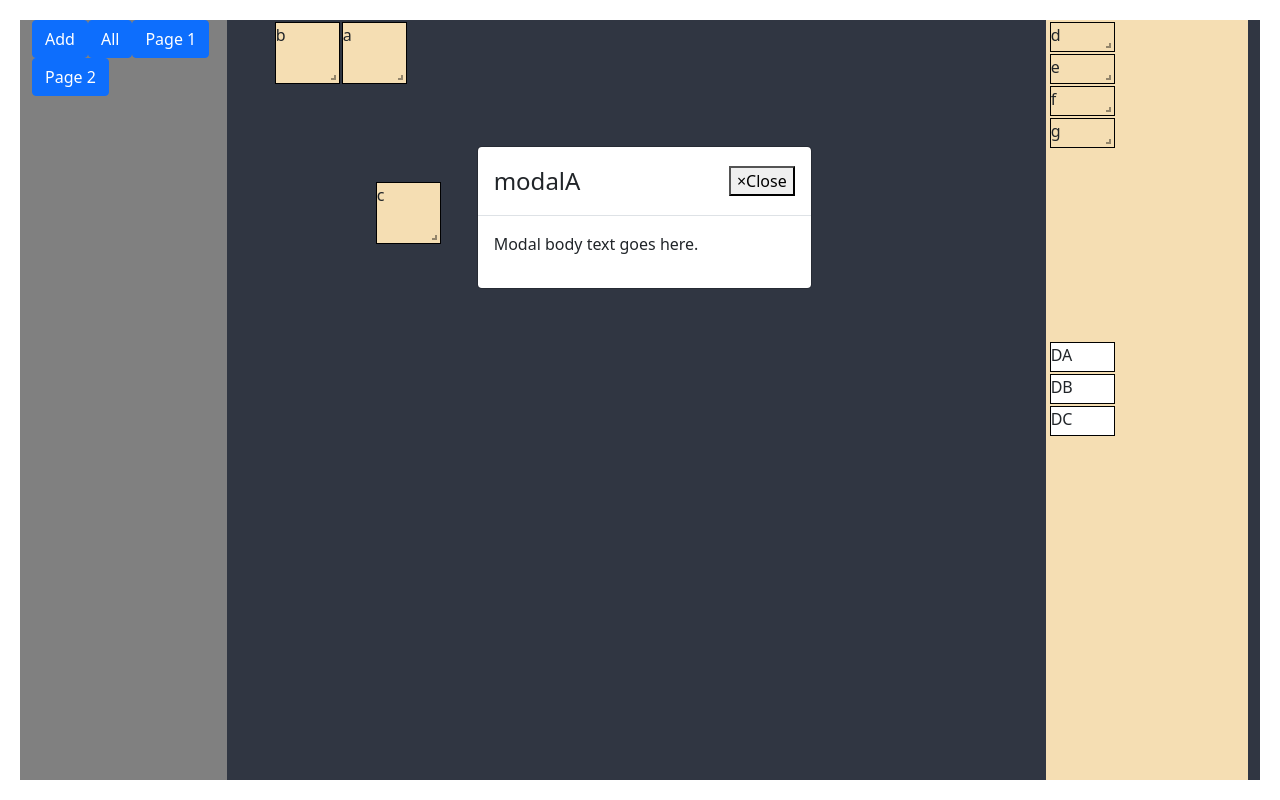
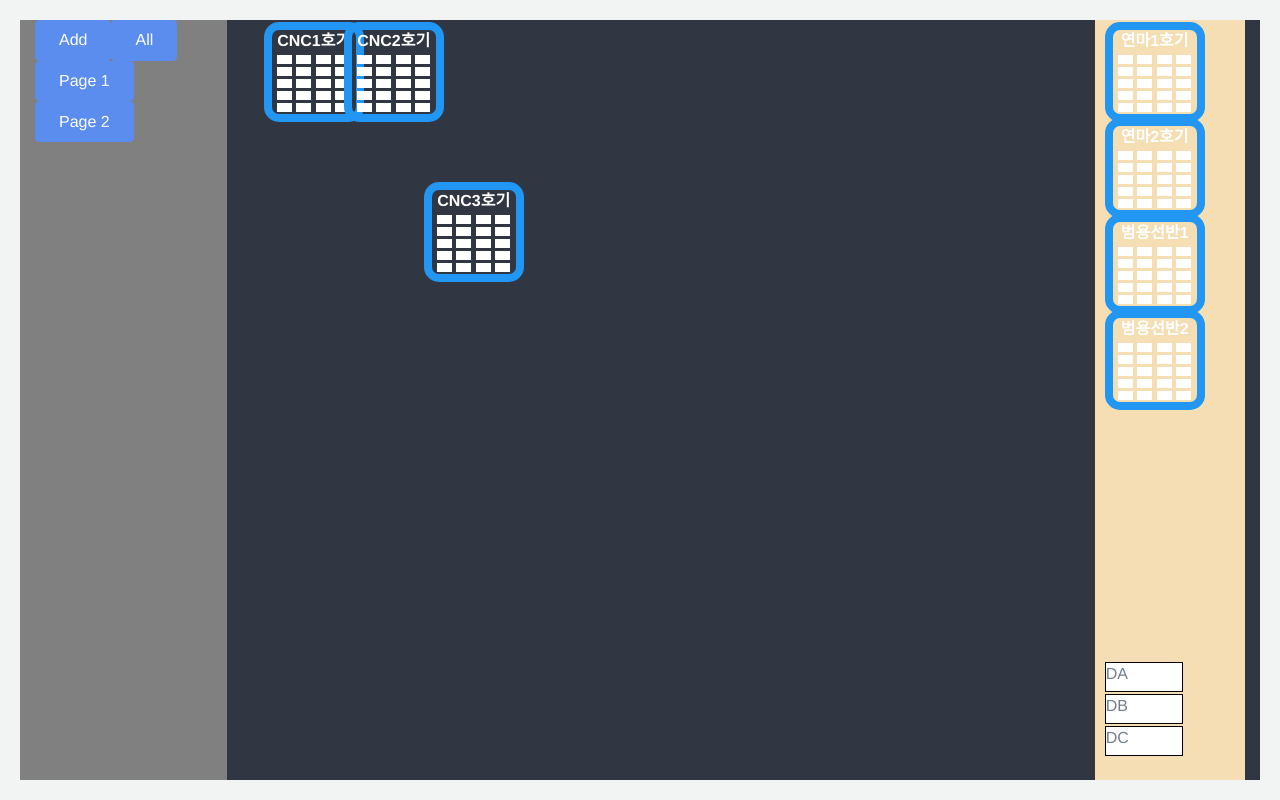
Before and after one commit to Luke-pak/react-test, a React (Create React App) app: page / in a window 1280 px wide. Built offline with nearby package versions, Linux system fonts and the light colour scheme.

Commit message:
210422-001 그리드 모양

```diff
--- a/src/App.js
+++ b/src/App.js
@@ -1,14 +1,16 @@
 import { useEffect, useRef } from 'react';
-import { RecoilRoot } from 'recoil';
+import { useSetRecoilState } from 'recoil';
 import { Container, Row, Col } from 'react-bootstrap';
 import './bootstrap.css';
 import './gridStyle.css';
 
 import AddGrid from './AddGrid';
 import GridTotal from './GridTotal';
+import { GridWidth } from './atoms/GridState';
 
 function App() {
   const stageCanvasRef = useRef(null);
+  const setGridWidth = useSetRecoilState(GridWidth);
   useEffect(() => {
     // useEffect는 랜더링 이후에 실행된다. API에 확인하면 대체 할수 있는 다른 함수도 있다.
     // stageCanvasRef 참조를 Component에 ref={stageCanvasRef} 로 연결하고 useEffect에서 param으로 가져온다.
@@ -16,23 +18,22 @@ function App() {
     if (stageCanvasRef.current) {
       let height = stageCanvasRef.current.offsetHeight;
       let width = stageCanvasRef.current.offsetWidth;
+      setGridWidth(width - 30);
       console.log(height, width);
     }
   }, [stageCanvasRef]);
 
   return (
-    <RecoilRoot>
     <Container style={{ backgroundColor: '#303642' }} fluid>
       <Row>
-          <Col md="12" lg="2" style={{ backgroundColor: 'gray' }}>
+        <Col md="12" xl="2" style={{ backgroundColor: 'gray' }}>
           <AddGrid />
         </Col>
-          <Col md="12" lg="10" ref={stageCanvasRef}>
+        <Col md="12" xl="10" ref={stageCanvasRef}>
           <GridTotal />
         </Col>
       </Row>
     </Container>
-    </RecoilRoot>
   );
 }
 
--- a/src/GridFixedAsset.js
+++ b/src/GridFixedAsset.js
@@ -1,16 +1,75 @@
-import { useRecoilState, useRecoilValue } from 'recoil';
+import { useRecoilState, useRecoilValue, useSetRecoilState } from 'recoil';
 import ReactGridLayout from 'react-grid-layout';
-import { Grid, GridWidth, GridPage } from './atoms/GridState';
+import {
+  Grid,
+  GridWidth,
+  GridPage,
+  ModalGrid,
+  ModalShow,
+} from './atoms/GridState';
+
+import { Row, Col, Container } from 'react-bootstrap';
 
 function GridFixedAsset() {
   const [layout, setLayout] = useRecoilState(Grid);
   const page = useRecoilValue(GridPage);
   const gridWidth = useRecoilValue(GridWidth);
+  const setModal = useSetRecoilState(ModalGrid);
+
+  const setModalShowState = useSetRecoilState(ModalShow);
 
   const ClickItem = e => {
     const key = e.target.id;
     const clickItem = layout.find(item => item.i === key);
-    console.log(clickItem);
+    setModal([
+      {
+        i: `modal${clickItem.name}`,
+        name: `modalA${clickItem.name}`,
+        x: 0,
+        y: 0,
+        w: 30,
+        h: 20,
+      },
+    ]);
+
+    setModalShowState(true);
+
+    // { i: 'modalA', name: 'modalA', x: 7, y: 3, w: 10, h: 10 }
+  };
+
+  const makeGauge = () => {
+    let gauge = [];
+    for (let index = 0; index < 5; index++) {
+      gauge.push(
+        <div
+          style={{
+            margin: '3px',
+            width: '15px',
+            height: '9px',
+            backgroundColor: 'white',
+          }}
+        ></div>
+      );
+    }
+    return gauge;
+  };
+
+  const makeGaugeCol = () => {
+    let gauge = [];
+    for (let index = 0; index < 4; index++) {
+      gauge.push(
+        <Col
+          lg="2"
+          style={{
+            height: '62px',
+            padding: '0',
+          }}
+        >
+          {makeGauge()}
+        </Col>
+      );
+    }
+    return gauge;
   };
 
   const generateDOM = () => {
@@ -21,10 +80,36 @@ function GridFixedAsset() {
             key={val.i}
             id={val.i}
             data-grid={val}
-            style={{ backgroundColor: 'wheat' }}
-            onClick={ClickItem}
+            style={{ backgroundColor: '#00000000', border: 'none' }}
+            // onClick={ClickItem}
           >
-            {val.name}
+            <div
+              style={{
+                border: '8px solid #2196f3',
+                borderRadius: '15px',
+                height: '100px',
+                width: '100px',
+                color: 'white',
+                cursor: 'pointer',
+              }}
+            >
+              <Container className="justify-content-md-center p-0">
+                <Row className="justify-content-md-center">
+                  <Col
+                    lg="12"
+                    style={{ textAlign: 'center', fontWeight: 'bold' }}
+                  >
+                    {val.name}
+                  </Col>
+
+                  <Col lg="12" style={{ height: '5em', paddingLeft: '13px' }}>
+                    <Row className="justify-content-md-center">
+                      {makeGaugeCol()}
+                    </Row>
+                  </Col>
+                </Row>
+              </Container>
+            </div>
           </div>
         );
       } else {
@@ -45,31 +130,33 @@ function GridFixedAsset() {
     const _oldItem = layout.find(item => item.i === oldItem.i);
     newItem.name = _oldItem.name;
 
-    if (newItem.x >= 24 && oldItem.x < 24) {
+    if (newItem.x >= 43 && oldItem.x < 43) {
       // alert('삭제되었습니다.');
-      newItem.w = 2;
-      newItem.h = 1;
+      newItem.w = 4;
+      newItem.h = 3;
       setLayout([...newLayout, newItem]);
-    } else if (newItem.x < 24 && oldItem.x >= 24) {
-      newItem.w = 2;
-      newItem.h = 2;
+    } else if (newItem.x < 43 && oldItem.x >= 43) {
+      newItem.w = 4;
+      newItem.h = 3;
       setLayout([...newLayout, newItem]);
     }
+
+    console.log(newItem.x, newItem.y);
   };
 
   return (
     <>
       <ReactGridLayout
         className={'layout'}
-        cols={30}
+        cols={50}
         rowHeight={30}
         width={gridWidth}
-        autoSize={true}
+        autoSize={false}
         margin={[2, 2]}
         preventCollision={true}
         verticalCompact={false}
         isDraggable={true}
-        isResizable={true}
+        isResizable={false}
         onDragStop={ItemCallback}
         style={{ position: 'absolute' }}
       >
--- a/src/GridModal.js
+++ b/src/GridModal.js
@@ -1,19 +1,22 @@
-import { useRecoilValue } from 'recoil';
+import { useRecoilState, useRecoilValue } from 'recoil';
 import ReactGridLayout from 'react-grid-layout';
-import { GridWidth, GridPage, ModalGrid } from './atoms/GridState';
+import { GridWidth, GridPage, ModalGrid, ModalShow } from './atoms/GridState';
 import { Modal } from 'react-bootstrap';
 
 function GridModal() {
   const page = useRecoilValue(GridPage);
   const gridWidth = useRecoilValue(GridWidth);
   const modalGrid = useRecoilValue(ModalGrid);
+  const [modalShow, setModalShowState] = useRecoilState(ModalShow);
 
-  // { i: 'modalA', name: 'modalA', x: 3, y: 3, w: 2, h: 2}
+  const handleClose = () => setModalShowState(false);
 
   const modalGenerateDOM = () => {
     return modalGrid.map((val, idx) => {
       return (
-        <Modal.Dialog
+        <Modal
+          show={modalShow}
+          onHide={handleClose}
           key={val.i}
           data-grid={val}
           style={{ background: 'none', border: 'none' }}
@@ -23,9 +26,9 @@ function GridModal() {
           </Modal.Header>
 
           <Modal.Body>
-            <p>Modal body text goes here.</p>
+            <p>{val.name}</p>
           </Modal.Body>
-        </Modal.Dialog>
+        </Modal>
       );
     });
   };
@@ -34,10 +37,10 @@ function GridModal() {
     <>
       <ReactGridLayout
         className={'layout'}
-        cols={30}
+        cols={50}
         rowHeight={30}
         width={gridWidth}
-        autoSize={true}
+        autoSize={false}
         margin={[2, 2]}
         preventCollision={true}
         verticalCompact={false}
--- a/src/GridTodo.js
+++ b/src/GridTodo.js
@@ -8,9 +8,9 @@ function GridToto() {
   const gridWidth = useRecoilValue(GridWidth);
 
   const dropItem = [
-    { i: 'DA', name: 'DA', x: 24, y: 10, w: 2, h: 1 },
-    { i: 'DB', name: 'DB', x: 24, y: 11, w: 2, h: 1 },
-    { i: 'DC', name: 'DC', x: 24, y: 12, w: 2, h: 1 },
+    { i: 'DA', name: 'DA', x: 43, y: 20, w: 4, h: 1 },
+    { i: 'DB', name: 'DB', x: 43, y: 21, w: 4, h: 1 },
+    { i: 'DC', name: 'DC', x: 43, y: 22, w: 4, h: 1 },
   ];
 
   const dropGenerateDOM = () => {
@@ -54,10 +54,10 @@ function GridToto() {
     <>
       <ReactGridLayout
         className={'layout'}
-        cols={30}
+        cols={50}
         rowHeight={30}
         width={gridWidth}
-        autoSize={true}
+        autoSize={false}
         margin={[2, 2]}
         preventCollision={true}
         verticalCompact={false}
--- a/src/GridTotal.js
+++ b/src/GridTotal.js
@@ -41,7 +41,7 @@ function GridTotal() {
       >
         <div
           style={{
-            width: '20%',
+            width: '15%',
             height: windowSize.height,
             float: 'right',
             backgroundColor: 'wheat',
--- a/src/atoms/GridState.js
+++ b/src/atoms/GridState.js
@@ -10,24 +10,30 @@ export const GridWidth = atom({
   default: window.innerWidth * (9.5 / 12),
 });
 
-//1
 export const Grid = atom({
   key: 'gridState',
   default: [
-    { i: 'a', name: 'a', x: 3, y: 0, w: 2, h: 2, page: 1 },
-    { i: 'b', name: 'b', x: 1, y: 0, w: 2, h: 2, page: 2 },
-    { i: 'c', name: 'c', x: 4, y: 5, w: 2, h: 2 },
+    { i: 'a', name: 'CNC1호기', x: 1, y: 0, w: 4, h: 2, page: 1 },
+    { i: 'b', name: 'CNC2호기', x: 5, y: 0, w: 4, h: 2, page: 2 },
+    { i: 'c', name: 'CNC3호기', x: 9, y: 5, w: 4, h: 2 },
 
-    { i: 'd', name: 'd', x: 24, y: 0, w: 2, h: 1, page: 100 },
-    { i: 'e', name: 'e', x: 24, y: 1, w: 2, h: 1, page: 100 },
-    { i: 'f', name: 'f', x: 24, y: 2, w: 2, h: 1, page: 100 },
-    { i: 'g', name: 'g', x: 24, y: 3, w: 2, h: 1, page: 100 },
+    { i: 'd', name: '연마1호기', x: 43, y: 0, w: 4, h: 1, page: 100 },
+    { i: 'e', name: '연마2호기', x: 43, y: 3, w: 4, h: 1, page: 100 },
+    { i: 'f', name: '범용선반1', x: 43, y: 6, w: 4, h: 1, page: 100 },
+    { i: 'g', name: '범용선반2', x: 43, y: 9, w: 4, h: 1, page: 100 },
   ],
 });
 
 export const ModalGrid = atom({
   key: 'modalGridState',
-  default: [{ i: 'modalA', name: 'modalA', x: 7, y: 3, w: 10, h: 10 }],
+  default: [],
+  // { i: 'modalA', name: 'modalA', x: 7, y: 3, w: 10, h: 10 }
+});
+
+export const ModalShow = atom({
+  key: 'modalShowState',
+  default: false,
+  // { i: 'modalA', name: 'modalA', x: 7, y: 3, w: 10, h: 10 }
 });
 
 export const GridPage = atom({ key: 'gridPage', default: 0 });
--- a/src/index.js
+++ b/src/index.js
@@ -3,10 +3,13 @@ import ReactDOM from 'react-dom';
 import './index.css';
 import App from './App';
 import reportWebVitals from './reportWebVitals';
+import { RecoilRoot } from 'recoil';
 
 ReactDOM.render(
   <React.StrictMode>
-    <App />
+    <RecoilRoot>
+      <App />
+    </RecoilRoot>
   </React.StrictMode>,
   document.getElementById('root')
 );
```
Also changed, not shown: src/bootstrap.css. Lines whose indentation alone changed are shown as unchanged.
